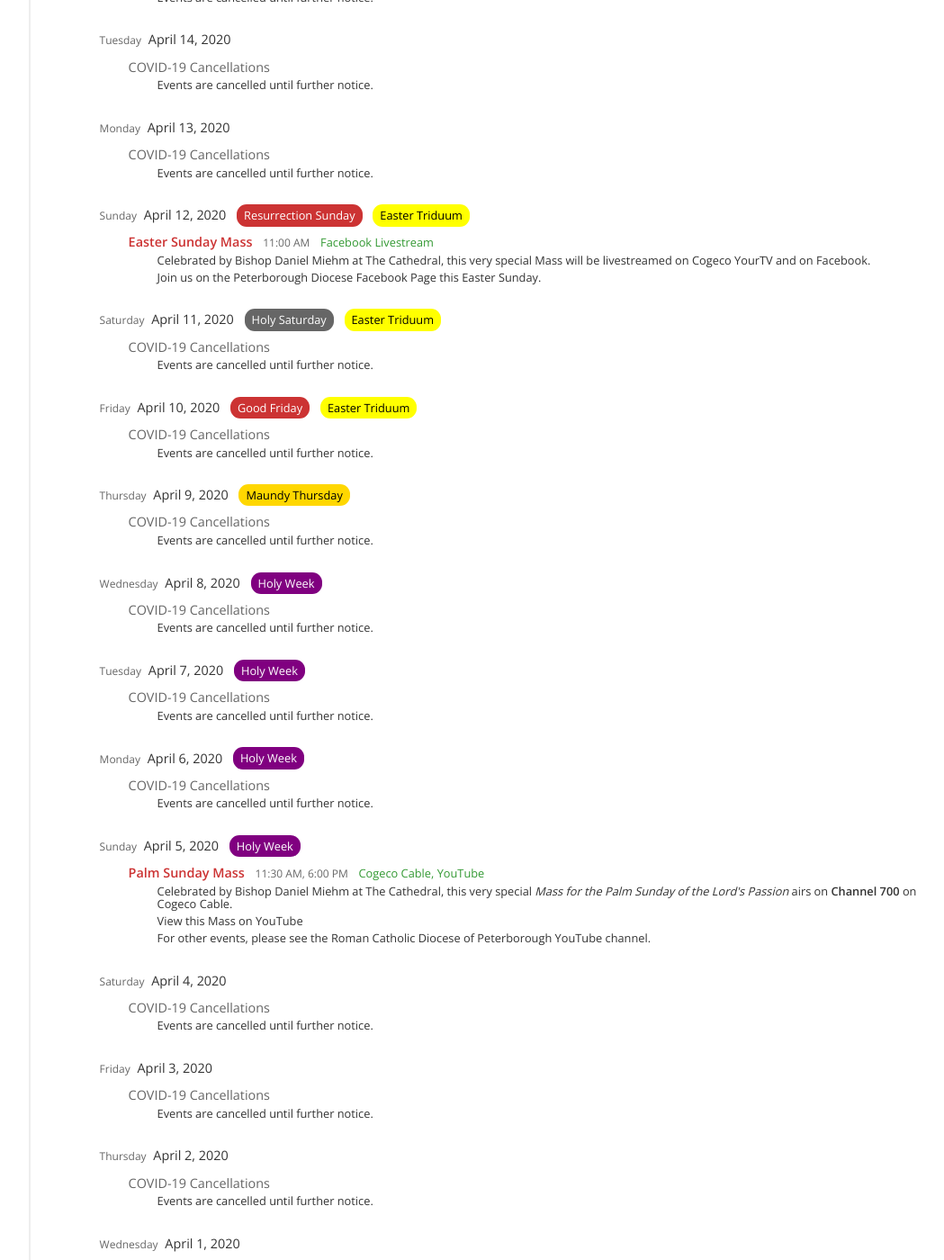
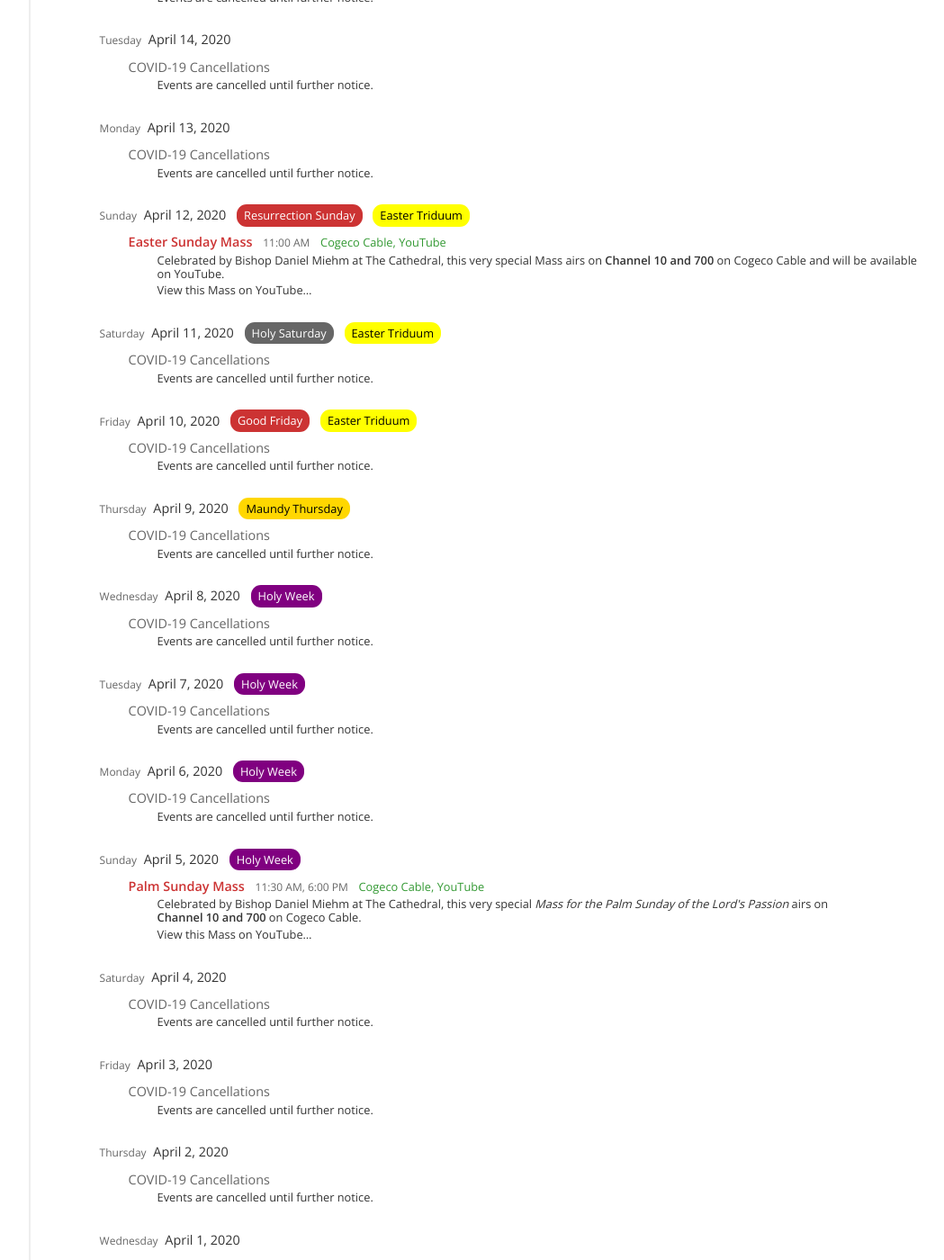
Before and after one commit to stpeterinchains/stpeterinchains.github.io, a Jekyll site: the page built from schedule.html, in a window 1280 px wide and 1400 px high, scrolled down 2092 px. Shown: the whole window at 90% size, without its empty margins (181-1230 px from the left). Built offline with Jekyll 4.4.1, drawn with Linux system fonts in a browser that asks for light colours; nearby versions of some CDN libraries; some of the changed text lies outside the part shown.

Commit message:
Edits to cancellation notice on home page, updated schedule data

```diff
--- a/_data/index.yml
+++ b/_data/index.yml
@@ -7,13 +7,20 @@
     our regularly scheduled events are **cancelled**
     until&nbsp;further&nbsp;notice.
 
-    For the latest updates, please visit the
-    [Peterborough&nbsp;Diocese](https://www.peterboroughdiocese.org/en/index.aspx),
-    or join us on social&nbsp;media.
+    During this time, please join Bishop&nbsp;Daniel&nbsp;Miehm for the
+    celebration of **Sunday&nbsp;Mass**, airing weekly on Cogeco&nbsp;YourTV and
+    available on&nbsp;YouTube and social&nbsp;media.
 
-    Please check the
-    [weekly&nbsp;Bulletins](/bulletins.html)
-    for news from The&nbsp;Cathedral and our&nbsp;Pastoral&nbsp;Team.
+    Please check our [Schedule](/schedule.html) for
+    times&nbsp;and&nbsp;links for upcoming and past&nbsp;events.
+
+    For the latest from The&nbsp;Cathedral and our&nbsp;Pastoral&nbsp;Team,
+    please check our [weekly&nbsp;Bulletins](/bulletins.html), or
+    join us on social&nbsp;media.
+
+    Please visit the
+    [Peterborough&nbsp;Diocese](https://www.peterboroughdiocese.org/en/index.aspx)
+    for the latest&nbsp;updates.
   donate_button: Please Donate
 
 social:
--- a/_data/schedule.yml
+++ b/_data/schedule.yml
@@ -325,11 +325,7 @@
           Saint&nbsp;Alphonsus Liguori&nbsp;Church
           by His&nbsp;Excellency Bishop&nbsp;Daniel&nbsp;Miehm.
 
-          [View this Mass on&nbsp;YouTube](https://youtu.be/nmt5O5bHfis)
-
-          For other events, please see the
-          Roman&nbsp;Catholic Diocese&nbsp;of&nbsp;Peterborough
-          [YouTube&nbsp;channel](https://www.youtube.com/channel/UC_Cd0rFPwUxMtMRhS_UtCxg/videos).
+          [View this Mass on&nbsp;YouTube...](https://youtu.be/nmt5O5bHfis)
         location: YouTube
         time: Prerecorded
         ordinal: "1200"
@@ -348,11 +344,7 @@
           the Cathedral&nbsp;of Saint&nbsp;Peter-in-Chains
           by His&nbsp;Excellency Bishop&nbsp;Daniel&nbsp;Miehm.
 
-          [View this Mass on&nbsp;YouTube](https://youtu.be/yJpznJE4WdU)
-
-          For other events, please see the
-          Roman&nbsp;Catholic Diocese&nbsp;of&nbsp;Peterborough
-          [YouTube&nbsp;channel](https://www.youtube.com/channel/UC_Cd0rFPwUxMtMRhS_UtCxg/videos).
+          [View this Mass on&nbsp;YouTube...](https://youtu.be/yJpznJE4WdU)
         location: YouTube
         time: Prerecorded
         ordinal: "1200"
@@ -378,13 +370,9 @@
         descriptive: |
           Celebrated by Bishop&nbsp;Daniel&nbsp;Miehm at The&nbsp;Cathedral, this very special
           *Mass for the Palm&nbsp;Sunday of the Lord&apos;s&nbsp;Passion*
-          airs on **Channel&nbsp;700** on Cogeco&nbsp;Cable.
+          airs on **Channel&nbsp;10&nbsp;and&nbsp;700** on&nbsp;Cogeco&nbsp;Cable.
 
-          [View this Mass on&nbsp;YouTube](https://youtu.be/QYTl04HwU9U)
-
-          For other events, please see the
-          Roman&nbsp;Catholic Diocese&nbsp;of&nbsp;Peterborough
-          [YouTube&nbsp;channel](https://www.youtube.com/channel/UC_Cd0rFPwUxMtMRhS_UtCxg/videos).
+          [View this Mass on&nbsp;YouTube...](https://youtu.be/QYTl04HwU9U)
         location: Cogeco Cable, YouTube
         time: 11:30 AM, 6:00 PM
         ordinal: "1130"
@@ -417,13 +405,13 @@
       - color: "#c33"
         title: Easter Sunday Mass
         descriptive: |
-          Celebrated by Bishop&nbsp;Daniel&nbsp;Miehm at The&nbsp;Cathedral, this very special
-          Mass will be livestreamed on Cogeco&nbsp;YourTV and on&nbsp;Facebook.
+          Celebrated by Bishop&nbsp;Daniel&nbsp;Miehm at The&nbsp;Cathedral,
+          this very special Mass
+          airs on **Channel&nbsp;10&nbsp;and&nbsp;700** on&nbsp;Cogeco&nbsp;Cable and
+          will be available on&nbsp;YouTube.
 
-          Join us on the
-          [Peterborough&nbsp;Diocese Facebook&nbsp;Page](https://www.facebook.com/DiocesePtbo/)
-          this Easter&nbsp;Sunday.
-        location: Facebook&nbsp;Livestream
+          [View this Mass on&nbsp;YouTube...](https://youtu.be/1UkOJBpW4E4)
+        location: Cogeco Cable, YouTube
         time: 11:00 AM
         ordinal: "1100"
   - date: 2020-04-13
@@ -450,7 +438,7 @@
           airs on **Channel&nbsp;10&nbsp;and&nbsp;700** on&nbsp;Cogeco&nbsp;Cable and
           will be available on&nbsp;YouTube.
 
-          [View this Mass on YouTube](https://youtu.be/ifEstXYvWKw)
+          [View this Mass on&nbsp;YouTube...](https://youtu.be/ifEstXYvWKw)
         location: Cogeco Cable, YouTube
         time: 11:30 AM, 6:00 PM
         ordinal: "1130"
@@ -478,7 +466,7 @@
           airs on **Channel&nbsp;10&nbsp;and&nbsp;700** on&nbsp;Cogeco&nbsp;Cable and
           will be available on&nbsp;YouTube.
 
-          [View this Mass on YouTube](https://youtu.be/1ND4BL1t9iY)
+          [View this Mass on&nbsp;YouTube...](https://youtu.be/1ND4BL1t9iY)
         location: Cogeco Cable, YouTube
         time: 11:30 AM, 6:00 PM
         ordinal: "1130"
```
